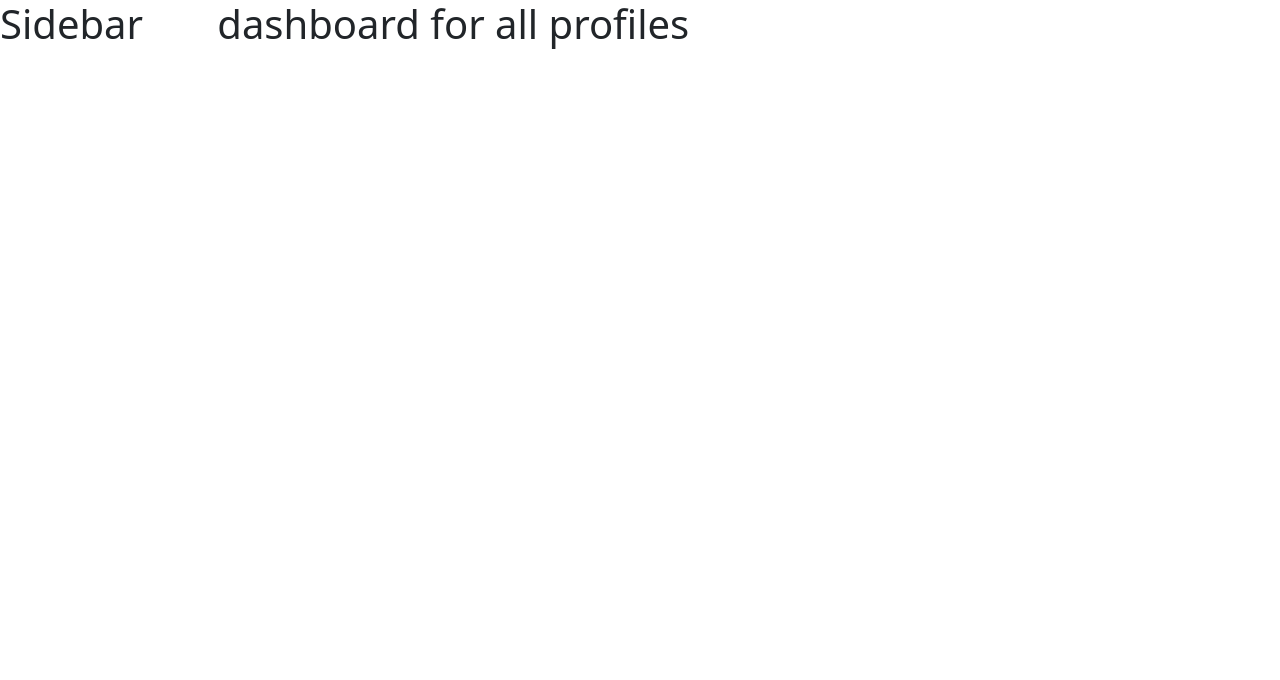
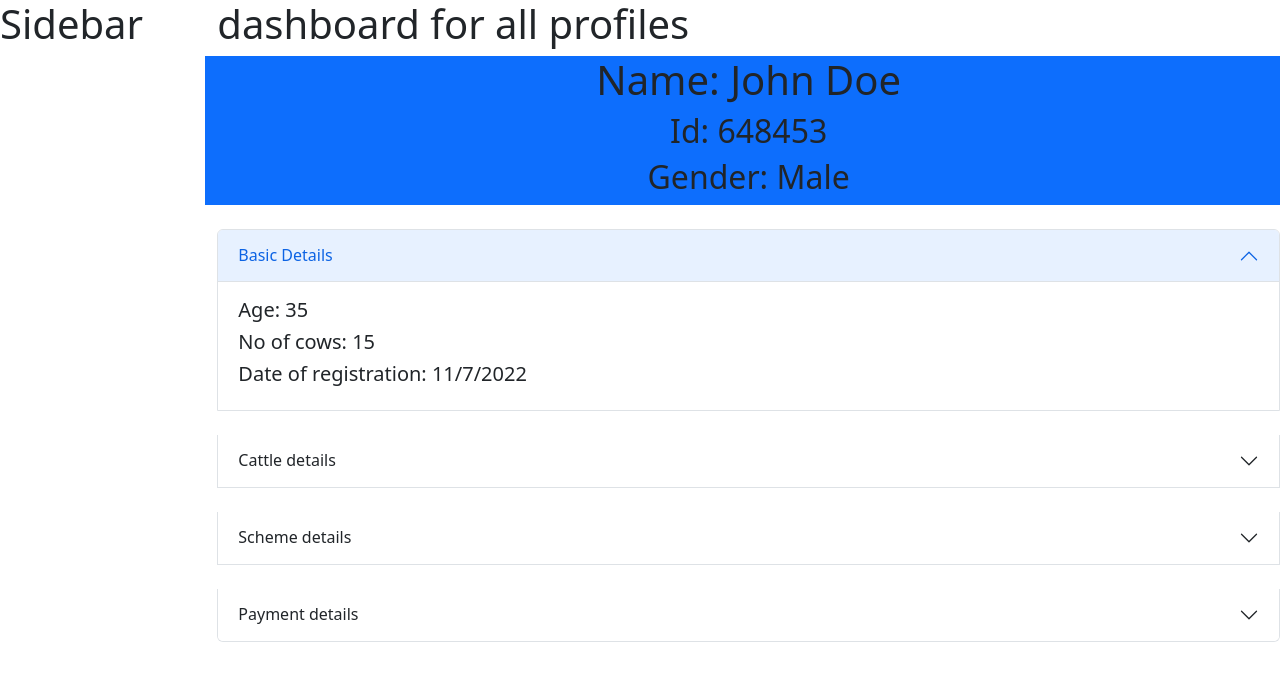
Before and after one commit to Bugs-Please/DairyDev, a React (Create React App) app in the folder frontend/: page /dashboard in a window 1280 px wide. Shown: the top 680 px of the page. Built offline with nearby package versions, Linux system fonts and the light colour scheme; some icons are missing.

Commit message:
basic profile page added

```diff
--- a/frontend/src/Screens/Dashboard/Dashboard.js
+++ b/frontend/src/Screens/Dashboard/Dashboard.js
@@ -1,6 +1,7 @@
 import React from 'react'
 import { Row, Col } from 'react-bootstrap'
 import Sidebar from '../../Components/Sidebar/Sidebar'
+import Profile from './Profile'
 
 const Dashboard = () => {
   return (
@@ -11,6 +12,7 @@ const Dashboard = () => {
             </Col>
             <Col xs = {10}>
                 <h1>dashboard for all profiles</h1>
+                <Profile/>
             </Col>
         </Row>
     </div>
--- /dev/null
+++ b/frontend/src/Screens/Dashboard/Profile.js
@@ -0,0 +1,149 @@
+const Profile = () => {
+    return (
+        <div className="profile">
+            <div className="row">
+                <div className="col-12 bg-primary text-center">
+                    <h1>Name: John Doe</h1>
+                    <h2>Id: 648453</h2>
+                    <h2>Gender: Male</h2>
+                </div>
+            </div>
+            <br></br>
+
+            <div className="accordion" id="accordionPanelsStayOpenExample">
+                <div className="accordion-item">
+                    <h2 className="accordion-header" id="panelsStayOpen-headingOne">
+                        <button className="accordion-button" type="button" data-bs-toggle="collapse" data-bs-target="#panelsStayOpen-collapseOne" aria-expanded="true" aria-controls="panelsStayOpen-collapseOne">
+                            Basic Details
+                        </button>
+                    </h2>
+                    <div id="panelsStayOpen-collapseOne" className="accordion-collapse collapse show" aria-labelledby="panelsStayOpen-headingOne">
+                        <div className="accordion-body">
+                            <h5>Age: 35</h5>
+                            <h5>No of cows: 15</h5>
+                            <h5>Date of registration: 11/7/2022</h5>
+                        </div>
+                    </div>
+                </div>
+                <br></br>
+                <div className="accordion-item">
+                    <h2 className="accordion-header" id="panelsStayOpen-headingTwo">
+                        <button className="accordion-button collapsed" type="button" data-bs-toggle="collapse" data-bs-target="#panelsStayOpen-collapseTwo" aria-expanded="false" aria-controls="panelsStayOpen-collapseTwo">
+                            Cattle details
+                        </button>
+                    </h2>
+                    <div id="panelsStayOpen-collapseTwo" className="accordion-collapse collapse" aria-labelledby="panelsStayOpen-headingTwo">
+                        <div className="accordion-body">
+                            <table class="table table-striped text-center">
+                                <thead>
+                                    <tr>
+                                        <th scope="col">Cow RFID</th>
+                                        <th scope="col">Breed</th>
+                                        <th scope="col">Recenet inspection Date</th>
+                                        <th scope="col">Details</th>
+                                        <th scope="col">Generate QR</th>
+                                    </tr>
+                                </thead>
+                                <tbody>
+                                    <tr>
+                                        <td>cesoc125</td>
+                                        <td>Gir</td>
+                                        <td>12.08.2022</td>
+                                        <td>Vaccination done </td>
+                                        <td>Generate</td>
+                                    </tr>
+                                    <tr>
+                                        <td>jdurc159</td>
+                                        <td>Sahiwal</td>
+                                        <td>12.08.2022</td>
+                                        <td>Vaccination done </td>
+                                        <td>Generate</td>
+                                    </tr>
+                                    <tr>
+                                        <td>adesg478</td>
+                                        <td>Gir</td>
+                                        <td>12.08.2022</td>
+                                        <td>Vaccination done </td>
+                                        <td>Generate</td>
+                                    </tr>
+                                    <tr>
+                                        <td>ifccx253</td>
+                                        <td>Sahiwal</td>
+                                        <td>12.08.2022</td>
+                                        <td>Vaccination done </td>
+                                        <td>Generate</td>
+                                    </tr>
+                                </tbody>
+                            </table>
+                        </div>
+                    </div>
+                </div>
+                <br></br>
+                <div className="accordion-item">
+                    <h2 className="accordion-header" id="panelsStayOpen-headingThree">
+                        <button className="accordion-button collapsed" type="button" data-bs-toggle="collapse" data-bs-target="#panelsStayOpen-collapseThree" aria-expanded="false" aria-controls="panelsStayOpen-collapseThree">
+                            Scheme details
+                        </button>
+                    </h2>
+                    <div id="panelsStayOpen-collapseThree" className="accordion-collapse collapse" aria-labelledby="panelsStayOpen-headingThree">
+                        <div className="accordion-body">
+                            <a href="https://krishijagran.com/animal-husbandry/dairy-development-schemes-of-government-of-india/">Dairy development schemes</a><br />
+                            <a href="https://www.startupindia.gov.in/content/sih/en/government-schemes/dairy-entrepreneurship-development-scheme.html">Dairy Entrepreneurship Development Scheme</a>
+                        </div>
+                    </div>
+                </div>
+                <br></br>
+                <div className="accordion-item">
+                    <h2 className="accordion-header" id="panelsStayOpen-headingFour">
+                        <button className="accordion-button collapsed" type="button" data-bs-toggle="collapse" data-bs-target="#panelsStayOpen-collapseFour" aria-expanded="false" aria-controls="panelsStayOpen-collapseFour">
+                            Payment details
+                        </button>
+                    </h2>
+                    <div id="panelsStayOpen-collapseFour" className="accordion-collapse collapse" aria-labelledby="panelsStayOpen-headingFour">
+                        <div className="accordion-body">
+                            <table class="table table-striped text-center">
+                                <thead>
+                                    <tr>
+                                        <th scope="col">Date</th>
+                                        <th scope="col">Quantity of milk(L)</th>
+                                        <th scope="col">Price</th>
+                                        <th scope="col">Total</th>
+                                    </tr>
+                                </thead>
+                                <tbody>
+                                    <tr>
+                                        <td>12.08.2022</td>
+                                        <td>10</td>
+                                        <td>32</td>
+                                        <td>320</td>
+                                    </tr>
+                                    <tr>
+                                        <td>14.08.2022</td>
+                                        <td>11</td>
+                                        <td>30</td>
+                                        <td>330</td>
+                                    </tr>
+                                    <tr>
+                                        <td>15.08.2022</td>
+                                        <td>10</td>
+                                        <td>28</td>
+                                        <td>280</td>
+                                    </tr>
+                                    <tr>
+                                        <td>17.08.2022</td>
+                                        <td>15</td>
+                                        <td>30</td>
+                                        <td>450</td>
+                                    </tr>
+                                </tbody>
+                            </table>
+                        </div>
+                    </div>
+                </div>
+            </div>
+
+        </div>
+    );
+}
+
+export default Profile;
```
